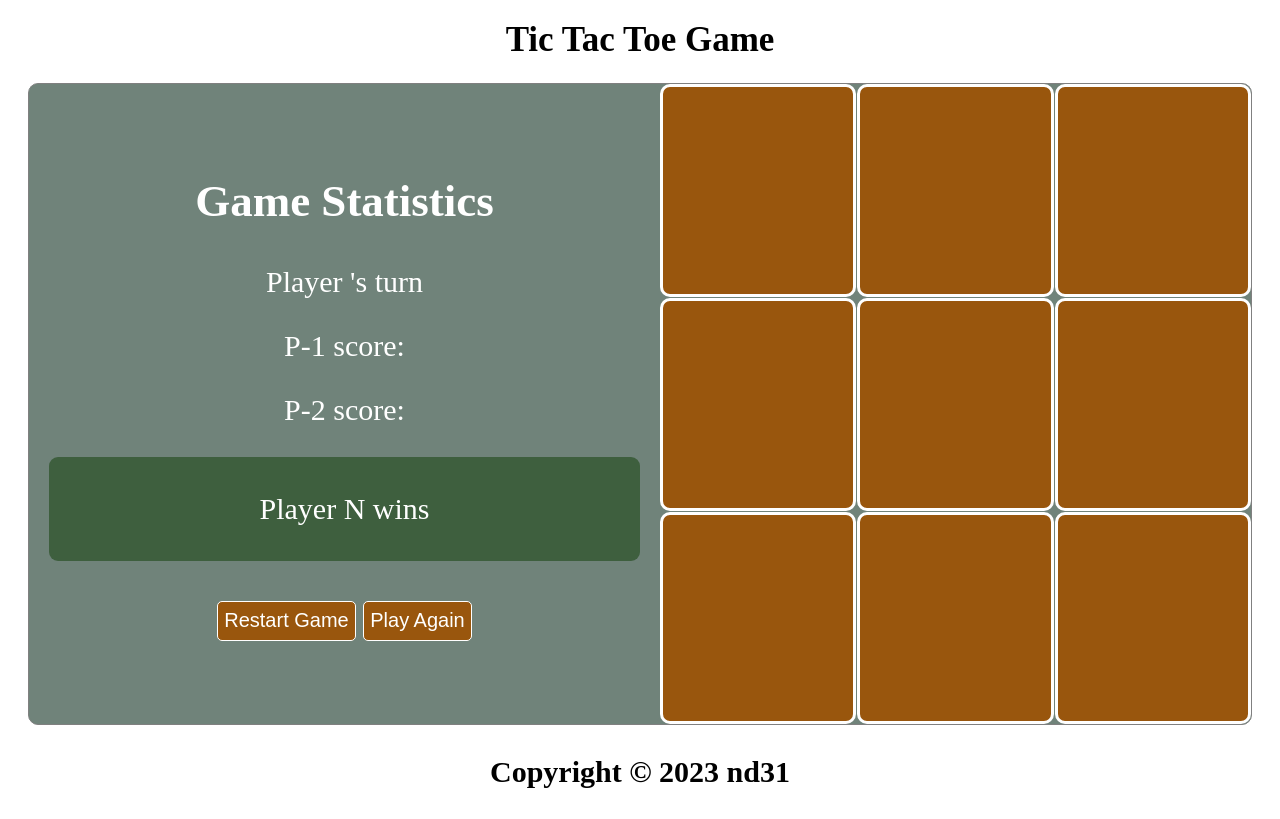
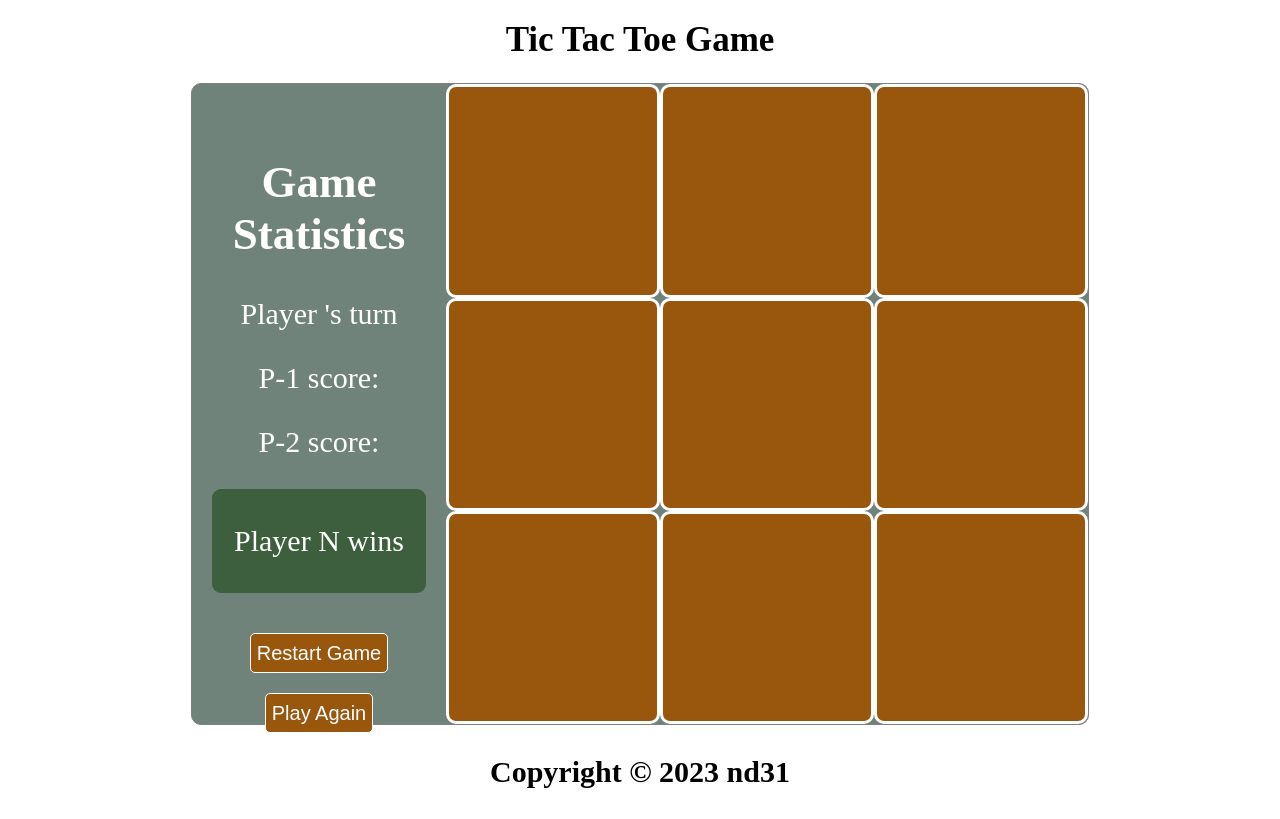
Before and after one commit to nd31pr0/Tic-Tac-Toe-Game, a plain HTML site: page index.html in a window 1280 px wide. Drawn offline with Linux system fonts and the light colour scheme.

Commit message:
Resize board

```diff
--- a/style.css
+++ b/style.css
@@ -1,3 +1,8 @@
+body{
+    width: 80vw;
+    margin: 0 auto;
+
+}
 h1 {
     text-align: center;
     margin-top: 20px;
@@ -6,7 +11,7 @@ h1 {
 
 .container {
     height: 80vh;
-    margin: 20px;
+    margin: 20px auto;
     display: flex;
     flex-direction: row;
     border-radius: 10px;
@@ -14,6 +19,7 @@ h1 {
     font-size: 28px;
     text-align: center;
     background-color: #70837A;
+    width: 70vw;
 }
 
 .stats {
@@ -23,11 +29,10 @@ h1 {
     color: white;
     font-size: 30px;
     padding: 20px;
-
 }
 
 .stats h2 {
-    margin-top: 12%;
+    margin-top: 24%;
 }
 
 .stats div {
@@ -57,11 +62,10 @@ h1 {
 }
 
 .board {
-    flex: 1;
+    flex: 3;
     border-radius: 10px;
     display: grid;
     grid-template-columns: repeat(3, 1fr);
-    grid-gap: 1px;
 }
 
 .g-item {
```
